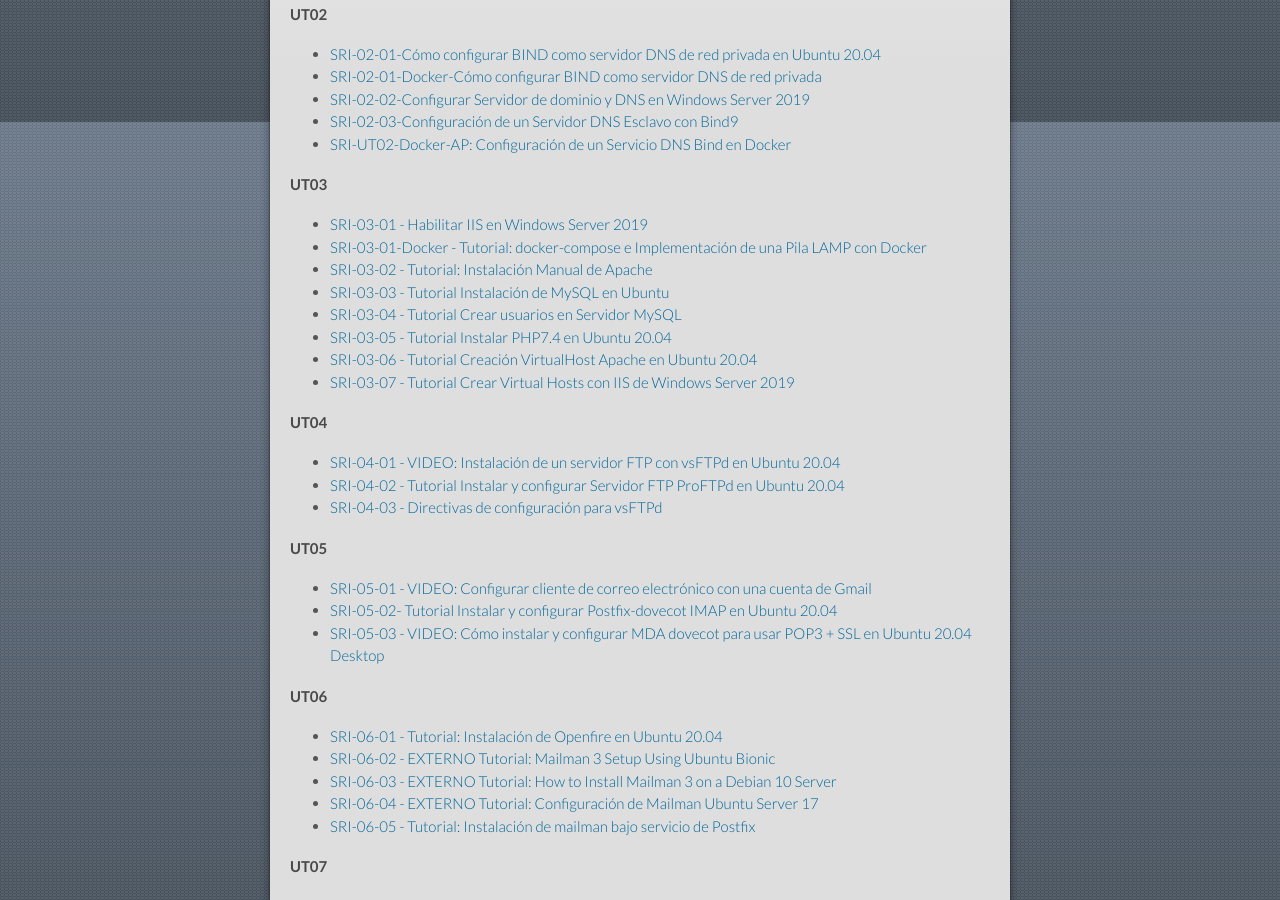
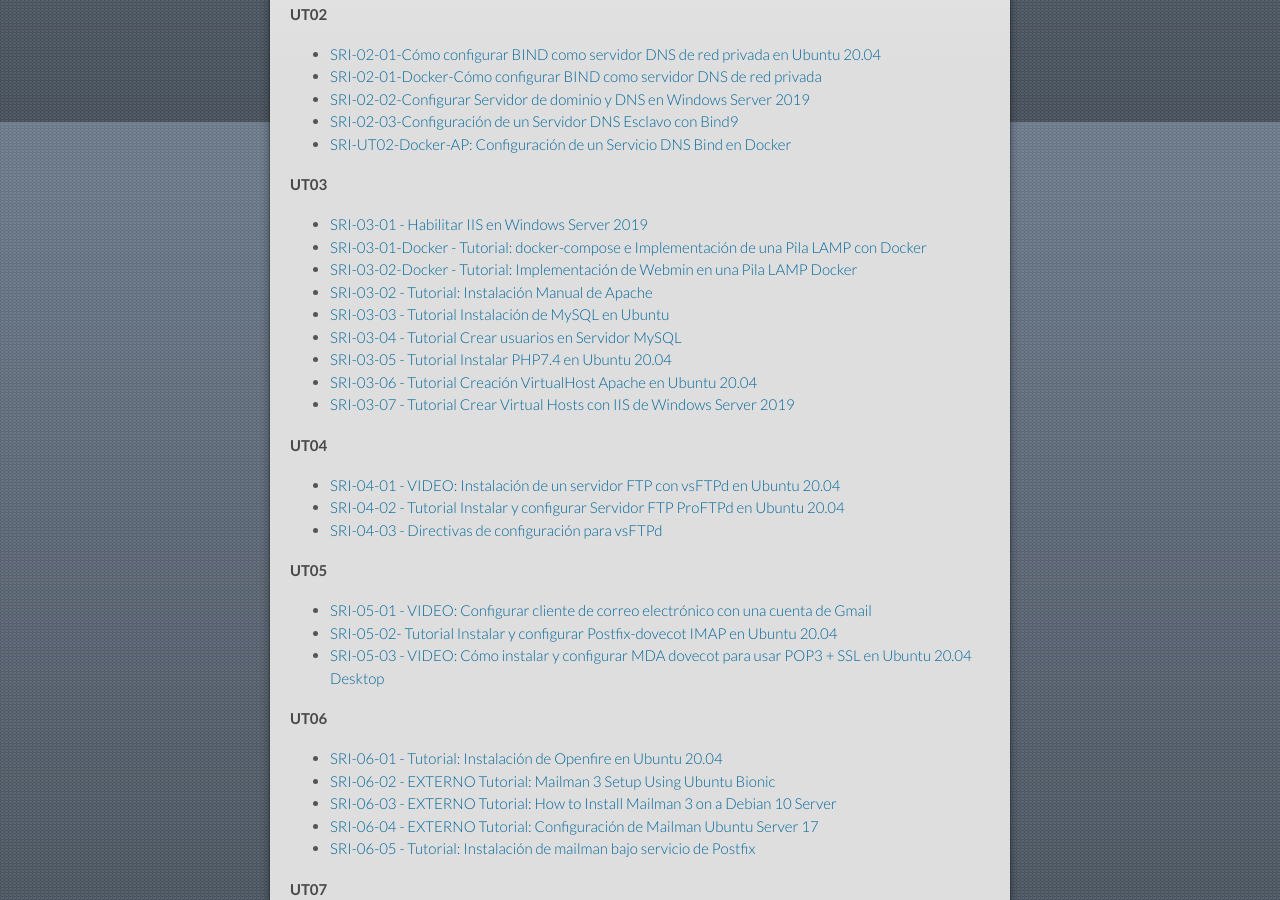
Before and after one commit to mrodara/mrodara.github.io, a Jekyll site: the page built from mods/sri.md, in a window 1280 px wide and 900 px high, scrolled down 778 px. Built offline with Jekyll 4.4.1, drawn with Linux system fonts in a browser that asks for light colours; our own code applies the rules of GitHub Pages for plain Markdown files.

Commit message:
feat: :zap: webmin install lamp docker
Add webmin installation tutorial for LAMP stack with Docker

```diff
--- a/mods/sri.md
+++ b/mods/sri.md
@@ -39,6 +39,7 @@
 #### UT03
 * [SRI-03-01 - Habilitar IIS en Windows Server 2019](https://docs.google.com/document/d/1t0BYJdOLcUn3x930PiwsFH9Ds_0NIwoIO5EKfRSPcLs/edit?usp=sharing)
 * [SRI-03-01-Docker - Tutorial: docker-compose e Implementación de una Pila LAMP con Docker](https://docs.google.com/document/d/1VExHud5nmdOxes4akheUmSdb8YqYNRj_hXbjQv1DfzI/edit?usp=sharing)
+* [SRI-03-02-Docker - Tutorial: Implementación de Webmin en una Pila LAMP Docker](https://docs.google.com/document/d/1OxDBGn9rbIBgDK2DV-T4IADvIN2H9vbU2efNkui0JVg/edit?usp=sharing)
 * [SRI-03-02 - Tutorial: Instalación Manual de Apache](https://docs.google.com/document/d/1jwjqaS1a8ck-DKe7FUTutS03L2L86gSH2j4onT6iHTU/edit?usp=sharing)
 * [SRI-03-03 - Tutorial Instalación de MySQL en Ubuntu](https://docs.google.com/document/d/1IHjZUxZ7QPbzweq-cW-vk4FzWbuYyP7MZbVm1dRTaEk/edit?usp=sharing)
 * [SRI-03-04 - Tutorial Crear usuarios en Servidor MySQL](https://docs.google.com/document/d/1e7IxqwJPpDfnVrZKUMGs1abM3_BvCzxz5_OWEBDRjcg/edit?usp=sharing)
```
